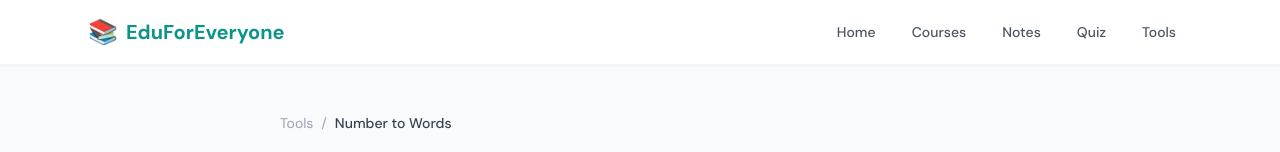
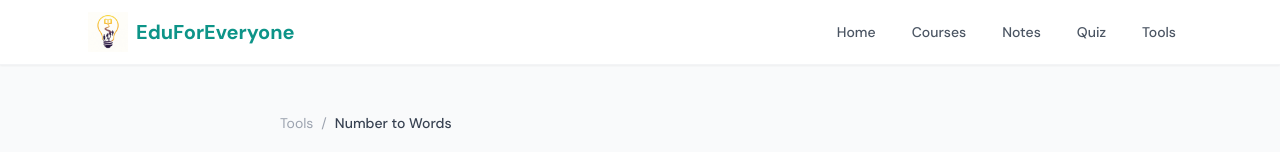
Before and after one commit to azlaneduforeveryone-svg/Eduforeveryone-website, a Next.js app: page /tools/number-to-words in a window 1280 px wide. Shown: the top 152 px of the page. Built offline with nearby package versions, Linux system fonts and the light colour scheme; a web font is replaced by a local one.

Commit message:
Add logo to navbar

```diff
--- a/components/Navbar.tsx
+++ b/components/Navbar.tsx
@@ -18,8 +18,9 @@ export default function Navbar() {
     <header className="sticky top-0 z-50 bg-white border-b border-gray-100 shadow-sm">
       <nav className="max-w-6xl mx-auto px-4 sm:px-6 flex items-center justify-between h-16">
         <Link href="/" className="flex items-center gap-2 font-bold text-xl text-teal-600">
-          <span className="text-2xl">📚</span>
+          <img src="/Main_Logo.jpg" alt="EduForEveryone Logo" className="h-10 w-10 object-contain" />
           <span>EduForEveryone</span>
+
         </Link>
         <ul className="hidden md:flex items-center gap-1">
           {navLinks.map((link) => (
```
Also changed, not shown: public/Main_Logo.jpg (added).
